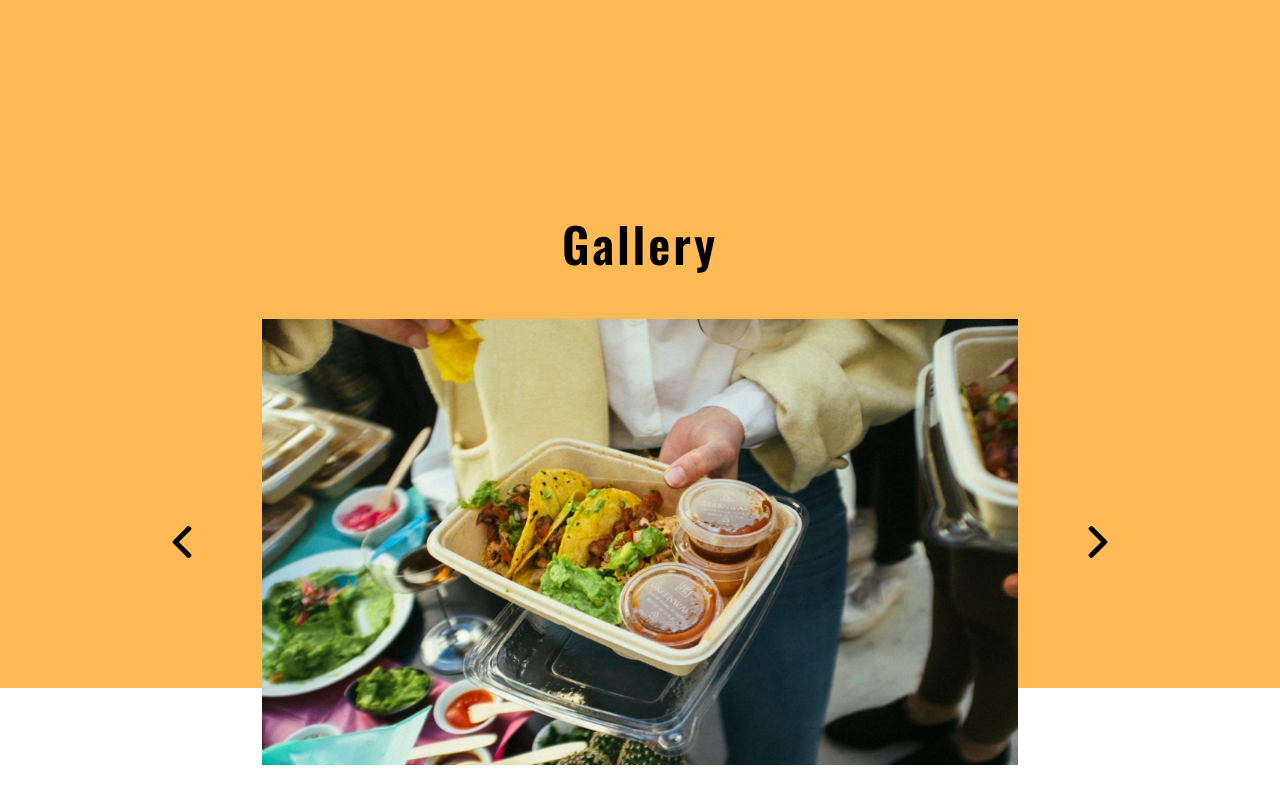
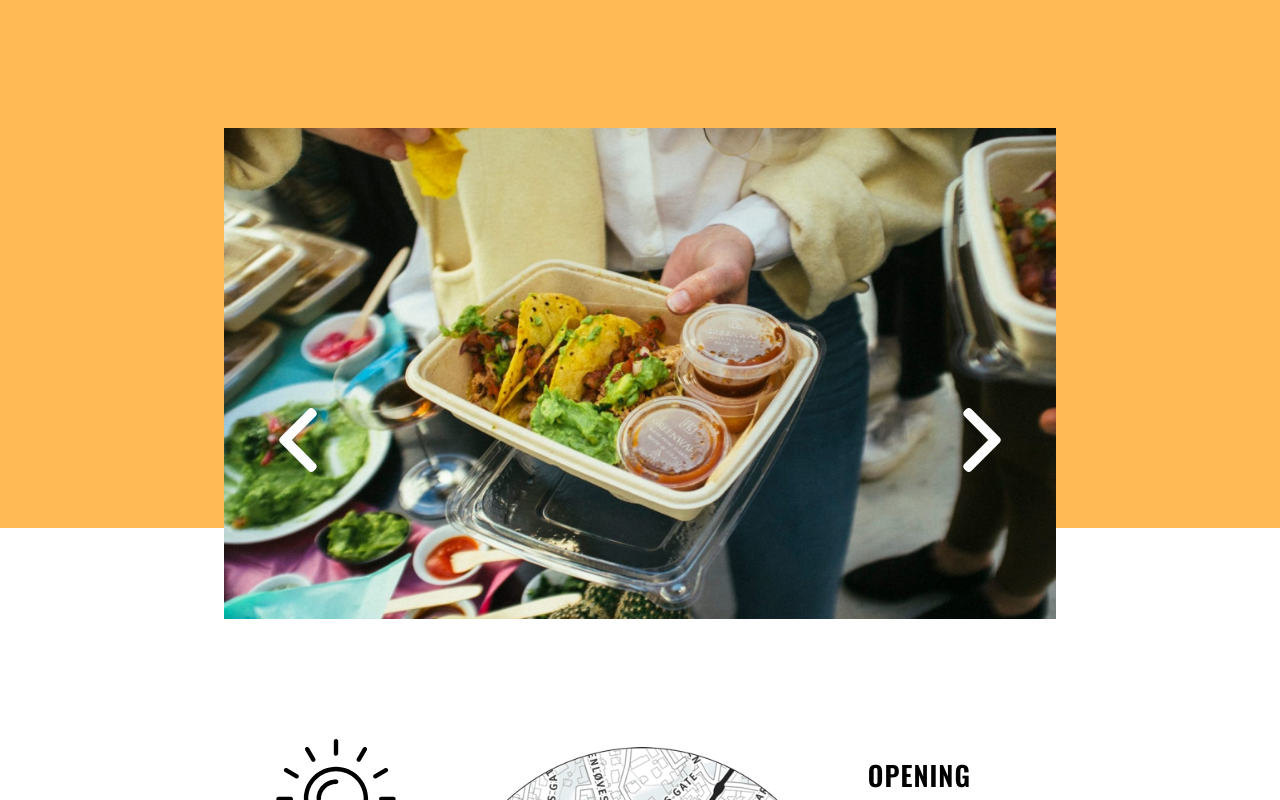
Before and after one commit to Wodey/My-fast-food, a React (Create React App) app: page / in a window 1280 px wide. Shown: the part 3300-4100 px from the top of the page. Built offline with nearby package versions, Linux system fonts and the light colour scheme.

Commit message:
+ i have rewrited Gallery component , now it work how i wanted it

```diff
--- a/src/App.scss
+++ b/src/App.scss
@@ -104,8 +104,8 @@ header {
   flex-direction: column;
   align-items: center;
   transition: 1s;
-  height: 270vh;
-  margin-bottom: -70vh;
+  height: 250vh;
+  margin-bottom: -50vh;
   background:  #ffba55;
   &-transform {
     background: #9ff69d;
@@ -194,38 +194,30 @@ header {
 }
 
 .gallery {
-  display: flex;
-  flex-direction: column;
-  align-items: center;
-  margin: 10vh;
-
-  .left {
-    transition: 1s;
-
+  position: relative;
+  width: 65%;
+  margin: auto;
+  overflow: hidden;
+  &-btn {
+    width: 8vh;
+    cursor: pointer;
+    position: absolute;
+    filter: invert(100%) sepia(0%) saturate(0%) hue-rotate(46deg) brightness(100%) contrast(103%);
+    top: 35vh;
+    &-left {
+      left: 5%;
+      z-index: 1;
+    }
+    &-right {
+      right: 5%;
+      z-index: 1;
+    }
   }
-
-  .right {
-     transition: 1s;
-  }
-  & > span {
-    font-size: 3em;
-    letter-spacing: 3px;
-    margin-bottom: 5vh;
-  }
-  &-wrapper {
-    width: 90%;
-    display: flex;
-    justify-content: center;
-    &-click {
-      width: 4vh;
-      cursor: pointer;
-    }
-    &-image {
-      width: 75%;
-      margin: 0 8vh;
-      &:hover {
+    &-carousel {
+      display: flex;
+      img {
+        width: 100%;
       }
-    }
   }
 }
 
@@ -235,6 +227,7 @@ header {
   grid-template-rows: 1fr 1fr;
   margin: auto;
   width: 60%;
+  margin-top: 15vh;
   font-size: 1.7em;
 
   &-address {
--- a/src/components/Gallery.js
+++ b/src/components/Gallery.js
@@ -1,41 +1,40 @@
-import React,{useState} from 'react';
+import React,{useState,useRef} from 'react';
 
 export default () => {
-    const [currentImage, setCurrentImage] = useState(3);
-    const [change, setChange] = useState(false);
-    const swipeRight = () => {
-      setChange("right");
-      if(currentImage < 8) {
-        setCurrentImage(currentImage + 1);
-      } else {
-        setCurrentImage(3);
+    const [counter, setCounter] = useState(0);
+    const [transition, setTransition] = useState(.6);
+    const handleLeft = () => {
+      if(counter <= 0) {
+        setTransition(1.2);
+        setCounter(5);
+        return;
       }
-      setTimeout(() => {
-        setChange(false);
-      },1000)
+      setTransition(.6);
+      setCounter(counter - 1);
     };
 
-    const swipeLeft = () => {
-        setChange("left");
-        if(currentImage > 3) {
-          setCurrentImage(currentImage - 1);
-        } else {
-          setCurrentImage(8);
-        }
-        setTimeout(() => {
-          setChange(false);
-        },1000)
+    const handleRight = () => {
+      if(counter >= 5) {
+        setTransition(1.2);
+        setCounter(0);
+        return;
+      }
+      setTransition(.6);
+      setCounter(counter + 1);
     };
-
-
     return (
-    <div className="gallery">
-      <span>Gallery</span>
-      <div className="gallery-wrapper">
-        <img className="gallery-wrapper-click" src="/left.svg" alt="left" onClick={swipeLeft} />
-        <img className={`gallery-wrapper-image ${change ? change : ""}`} src={`/${currentImage}.jpg`}  alt="gallery"/>
-        <img className="gallery-wrapper-click" src="/right.svg" alt="right" onClick={swipeRight} />
+      <div className="gallery">
+        <img className="gallery-btn-left gallery-btn" src="/left.svg" onClick={handleLeft} />
+        <div className="gallery-carousel" style={{"transform": `translateX(${-counter * 100}%)`,
+                                                  "transition": `${transition}s`}} >
+          <img src="/3.jpg"/>
+          <img src="/4.jpg"/>
+          <img src="/5.jpg"/>
+          <img src="/6.jpg"/>
+          <img src="/7.jpg"/>
+          <img src="/8.jpg"/>
+        </div>
+        <img className="gallery-btn-right gallery-btn" src="/right.svg" onClick={handleRight} />
       </div>
-    </div>
   );
 };
```
